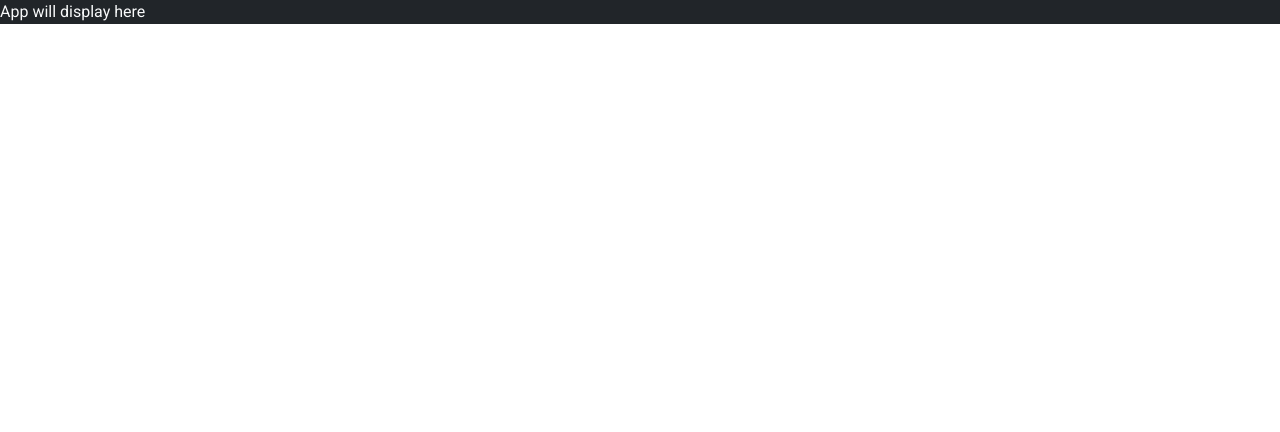
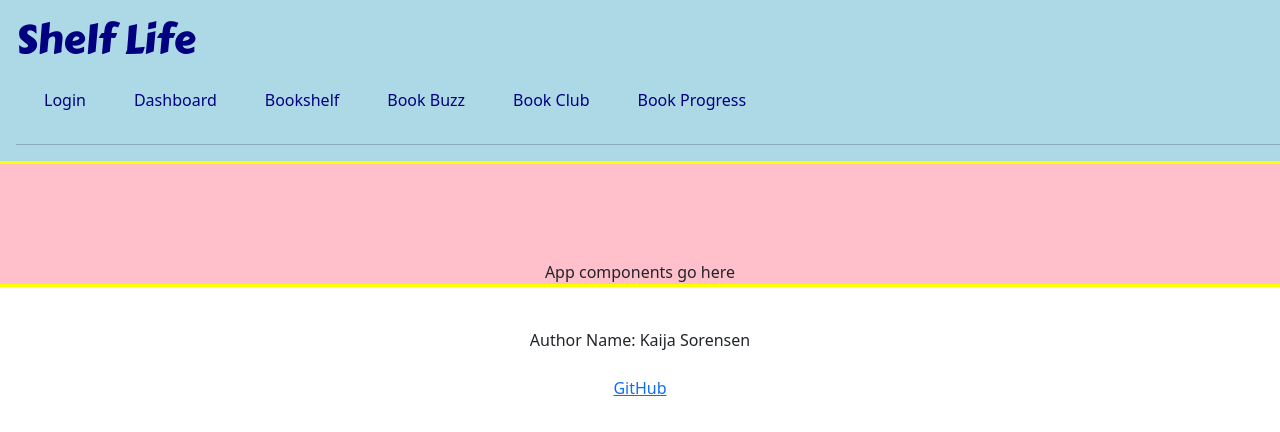
Before and after one commit to kaijakaye/startup, a React (Vite) app in the folder startup-react-p1/: page /dashboard in a window 1280 px wide. Shown: the top 432 px of the page. Built offline with nearby package versions, Linux system fonts and the light colour scheme.

Commit message:
header and footer are in

```diff
--- a/startup-react-p1/src/app.jsx
+++ b/startup-react-p1/src/app.jsx
@@ -3,5 +3,33 @@ import 'bootstrap/dist/css/bootstrap.min.css';
 import './app.css';
 
 export default function App() {
-  return <div className="body bg-dark text-light">App will display here</div>;
+  return (
+    <body>
+    <header>
+      <h1>Shelf Life</h1>
+
+      <nav className="navbar navbar-expand-lg">
+        <menu>
+          <li><a href="index.html">Login</a></li>
+          <li><a href="dashboard.html">Dashboard</a></li>
+          <li><a href="bookshelf.html">Bookshelf</a></li>
+          <li><a href="bookbuzz.html">Book Buzz</a></li>
+          <li><a href="bookclub.html">Book Club</a></li>
+          <li><a href="bookprogress.html">Book Progress</a></li>
+        </menu>
+      </nav>
+
+      <hr />
+    </header>
+
+    <main>App components go here</main>
+
+    <footer>
+      <hr />
+      <span className="text-reset">Author Name: Kaija Sorensen</span>
+      <br />
+      <a href="https://github.com/kaijakaye/startup">GitHub</a>
+    </footer>
+  </body>
+  )
 }
```
